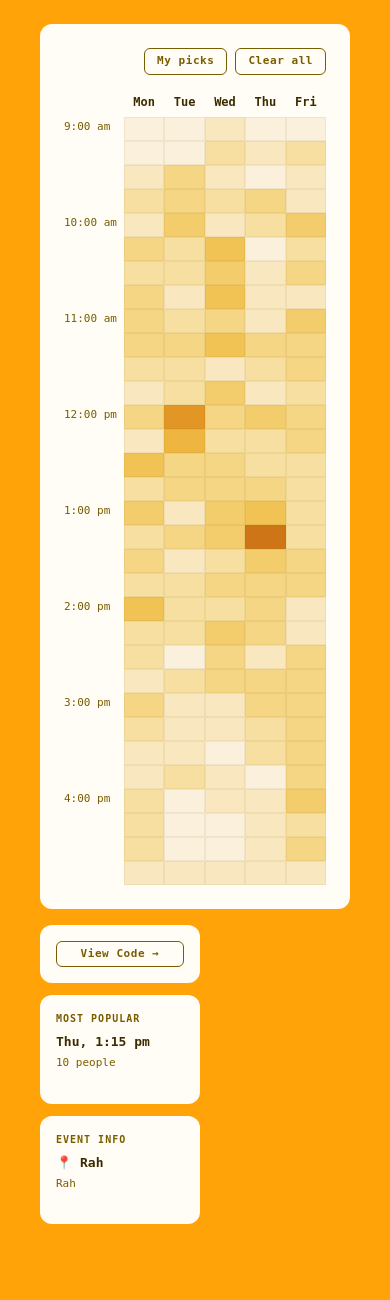
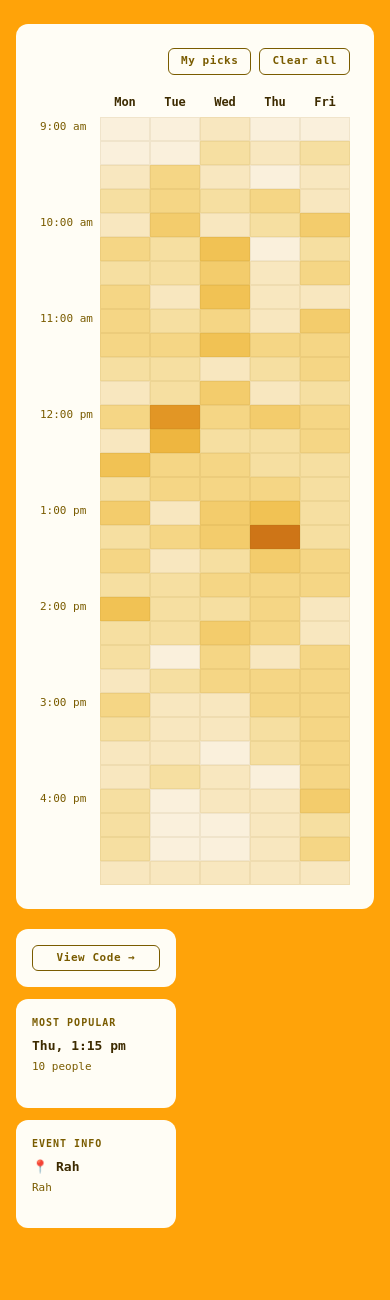
Before and after one commit to tallerasian/Web-Dev-Project, a Flask app: page /event/1/heatmap in a window 390 px wide. Shown: the part 226-1526 px from the top of the page. Before the commit the page ends 1450 px from the top, so only its background shows below. Run offline with Flask 3, Linux system fonts and the light colour scheme; a user stored in the database is signed in; data comes from the database, SQL or seed files in the repository; some libraries are stand-ins or nearby versions.

Commit message:
Add spacing to mobile heatmap layout

```diff
--- a/app/static/css/heatmap.css
+++ b/app/static/css/heatmap.css
@@ -473,8 +473,8 @@ body {
     align-items: stretch;
     width: 100%;
     max-width: 100%;
-    padding: 24px 40px 40px;
-    gap: 16px;
+    padding: 24px 16px 40px;
+    gap: 20px;
   }
 
   .calendar-card {
```
